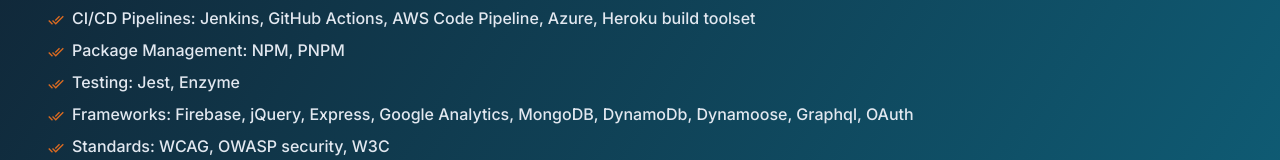
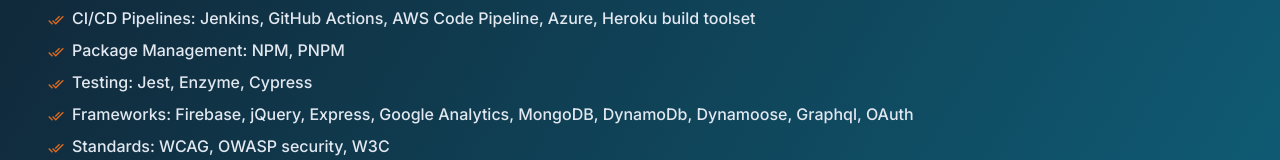
Before and after one commit to cva22/siva-portfolio, a Next.js app: page / in a window 1280 px wide. Shown: the part 756-916 px from the top of the page. Built offline with nearby package versions, Linux system fonts and the light colour scheme; what @chakra-ui/next-js would draw is missing.

Commit message:
chore: skillset modified

```diff
--- a/src/app/components/skillSet.tsx
+++ b/src/app/components/skillSet.tsx
@@ -10,39 +10,6 @@
       <div>
         <h2 className='text-3xl text-lime-500 py-3'>SKILL SNAPSHOT</h2>
       </div>
-      {/* <div>
-        <ul className='list-disc list-outside ml-12'>
-          <li>
-            Web: Node, HTML5, CSS3, CSS-in-JS, ECMAScript (&gt;ES6), TypeScript
-          </li>
-          <li>
-            Abstract: Micro Frontends, Microservices, React, Redux, Hooks,
-            Webpack, WebGL, Nestjs, Nextjs, JS modules (CJS, ESM), Storybook
-          </li>
-          <li>Designing UI & UX: Adobe Photoshop, Figma, Sketch</li>
-          <ul className='list-disc list-outside'>
-            <li>Workflow: Docker based Development and DevOps oriented</li>
-            <ul className='list-disc list-outside ml-8'>
-              <li>
-                Code: Docker integrated VS Code, Git, Bitbucket, Code review,
-                Release management
-              </li>
-              <li>Cloud: AWS, Azure</li>
-              <li>
-                CI/CD Pipelines: Jenkins, GitHub Actions, AWS Code Pipeline,
-                Azure, Heroku build toolset
-              </li>
-              <li>Package Management: NPM, PNPM</li>
-            </ul>
-          </ul>
-          <li>Testing: Jest, Enzyme</li>
-          <li>
-            Frameworks: Firebase, jQuery, Express, Google Analytics, MongoDB,
-            DynamoDb, Dynamoose, Graphql, OAuth.
-          </li>
-          <li>Standards: WCAG, OWASP security, W3C</li>
-        </ul>
-      </div> */}
 
       <List spacing={2}>
         <ListItem>
@@ -82,7 +49,7 @@
         </ListItem>
         <ListItem>
           <ListIcon as={MdDoneAll} color='orange.500' />
-          Testing: Jest, Enzyme
+          Testing: Jest, Enzyme, Cypress
         </ListItem>
         <ListItem>
           <ListIcon as={MdDoneAll} color='orange.500' />
```
